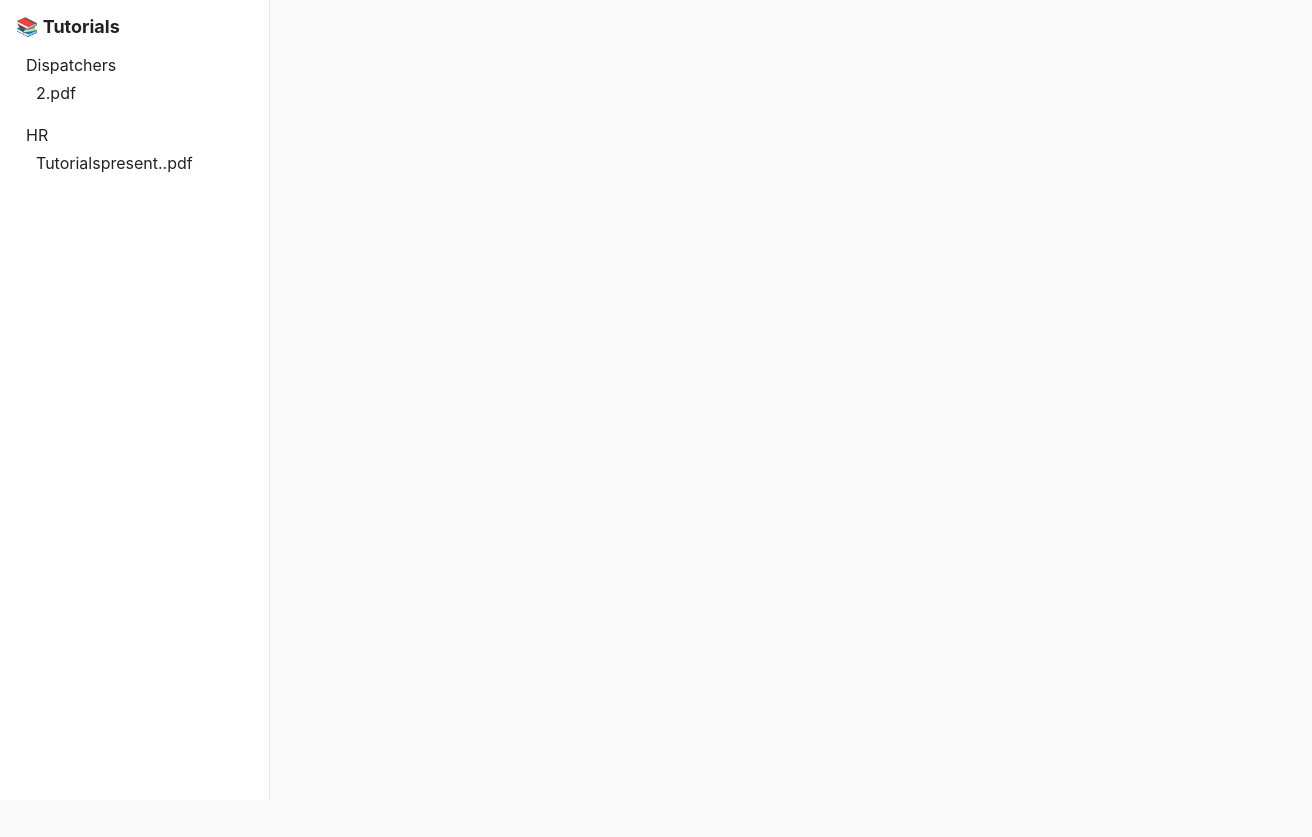
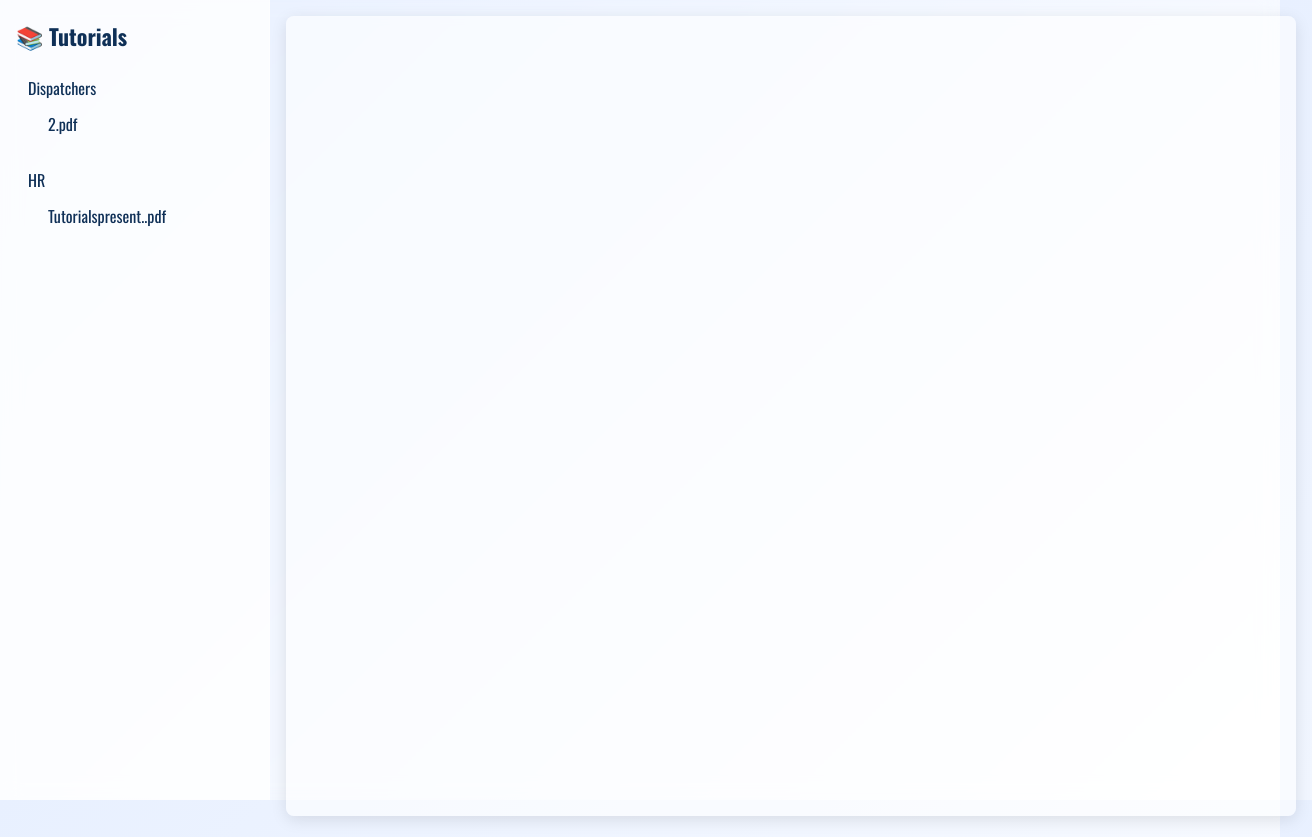
Before and after one commit to VolodymyrZuiev/learn-platform, a plain HTML site: page index.html in a window 1280 px wide. Shown: the whole page, 1312 px wide, since content can reach past the window. Before the commit the page ends 804 px from the top, so only its background shows below. Drawn offline with nearby package versions, Linux system fonts and the light colour scheme.

Commit message:
Update style.css with modern gradient design and Oswald font

```diff
--- a/style.css
+++ b/style.css
@@ -1,76 +1,96 @@
 /* ===========================================
-   Learn Platform — базовый стиль
+   Learn Platform — современный стиль
    =========================================== */
 
+/* Импорт шрифта Oswald */
+@import url('https://fonts.googleapis.com/css2?family=Oswald:wght@400;500;700&display=swap');
+
 :root {
-  --sidebar-bg: #ffffff;
-  --sidebar-border: #e5e5e5;
   --sidebar-width: 270px;
-  --hover-bg: #f0f0f0;
-  --main-bg: #f9f9f9;
-  --font: "Inter", system-ui, sans-serif;
+  --sidebar-bg: rgba(255,255,255,0.8);
+  --sidebar-border: rgba(255,255,255,0.3);
+  --hover-bg: rgba(255,255,255,0.6);
+  --main-bg-gradient: linear-gradient(135deg, #e8f0ff 0%, #ffffff 100%);
+  --font: 'Oswald', sans-serif;
 }
 
+/* Reset basic */
 * {
   box-sizing: border-box;
+  margin: 0;
+  padding: 0;
 }
 
 body {
-  margin: 0;
   font-family: var(--font);
-  color: #222;
-  background: var(--main-bg);
   height: 100vh;
+  background: var(--main-bg-gradient);
   display: flex;
   overflow: hidden;
+  color: #0f3057;
 }
 
+/* Container layout */
 .app-container {
   display: flex;
   width: 100%;
   height: 100vh;
+  backdrop-filter: blur(10px);
 }
 
-/* === Sidebar === */
+/* Sidebar styling */
 .sidebar {
   width: var(--sidebar-width);
   background: var(--sidebar-bg);
   border-right: 1px solid var(--sidebar-border);
-  padding: 16px;
+  padding: 20px 16px;
   overflow-y: auto;
+  transition: background 0.3s ease;
 }
 
 .sidebar h2 {
-  font-size: 18px;
-  margin: 0 0 12px;
+  font-size: 22px;
+  margin-bottom: 16px;
 }
 
 .sidebar ul {
   list-style: none;
-  margin: 0;
-  padding-left: 0;
 }
 
 .sidebar li {
-  padding: 6px 10px;
+  padding: 8px 12px;
+  margin: 4px 0;
   border-radius: 6px;
-  margin: 2px 0;
   cursor: pointer;
-  transition: background 0.2s;
+  transition: background 0.3s ease, transform 0.2s;
 }
 
 .sidebar li:hover {
   background: var(--hover-bg);
+  transform: translateX(4px);
 }
 
-/* === Viewer === */
+.sidebar li ul li {
+  padding-left: 20px;
+}
+
+/* Viewer area */
 .viewer {
   flex: 1;
-  background: var(--main-bg);
+  background: transparent;
 }
 
 .viewer iframe {
   width: 100%;
   height: 100%;
   border: none;
+  background: rgba(255,255,255,0.6);
+  box-shadow: 0 4px 16px rgba(0,0,0,0.1);
+  border-radius: 8px;
+  margin: 16px;
+  transition: box-shadow 0.3s ease;
 }
+
+.viewer iframe:hover {
+  box-shadow: 0 6px 24px rgba(0,0,0,0.2);
+}
```
